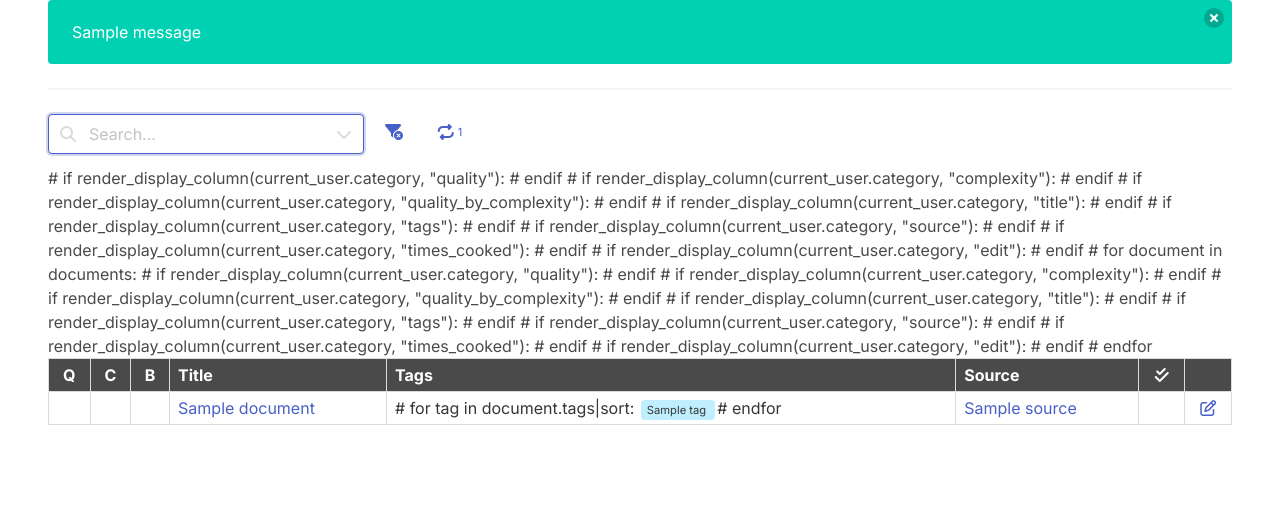
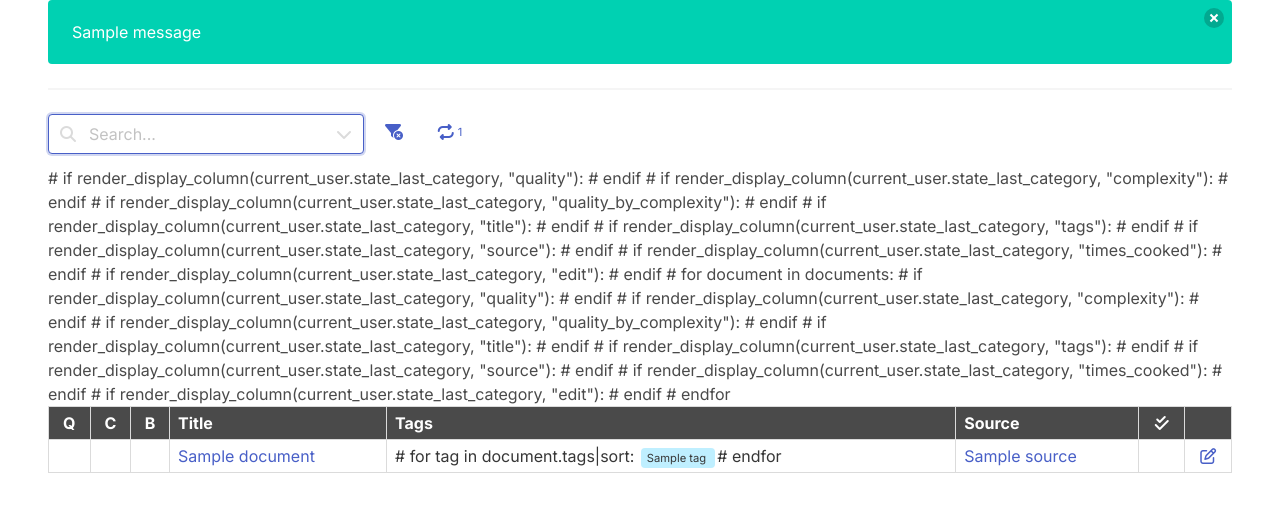
Before and after one commit to PBorocz/coctione_libri, a Python web app: template app/templates/main/display.html in a window 1280 px wide. Shown: the part 107-619 px from the top of the page. Run offline with Jinja, Linux system fonts and the light colour scheme; the template is opened without the code that fills it: most values are stand-ins (such as "Sample title", 1, 10 or a date in 2020); one stand-in notice (Sample message) is shown; some libraries are stand-ins or nearby versions.

Commit message:
Fix bug from incomplete rename of user.category to user.state_last_category.

```diff
--- a/app/blueprints/main/__init__.py
+++ b/app/blueprints/main/__init__.py
@@ -16,7 +16,7 @@
         Category.COOKING_RECIPES: {
             "complexity"            : True,
             "edit"                  : True,
-            "times_cooked"           : True,
+            "times_cooked"          : True,
             "quality"               : True,
             "quality_by_complexity" : True,
             "source"                : True,
@@ -26,7 +26,7 @@
         "default": { # All other categories..
             "complexity"            : False,
             "edit"                  : True,
-            "times_cooked"           : False,
+            "times_cooked"          : False,
             "quality"               : False,
             "quality_by_complexity" : False,
             "source"                : True,
--- a/app/templates/_navbar.html
+++ b/app/templates/_navbar.html
@@ -52,7 +52,7 @@
 		  <div class="select">
 			<select class="category_option" name="category" hx-post="/user/category" hx-target="#id_documents_div">
 			  # for category in categories:
-			  <option {% if current_user.category == category %}selected{% endif %} value="{{ category }}">{{ category }}</option>
+			  <option {% if current_user.state_last_category == category %}selected{% endif %} value="{{ category }}">{{ category }}</option>
 			  # endfor
 			</select>
 		  </div>
--- a/app/templates/main/hx/display_table_caption.html
+++ b/app/templates/main/hx/display_table_caption.html
@@ -28,7 +28,7 @@
 	# if search
 	Sorry, no documents meet your search criteria: <span class="is-italic">{{ search }}</span>
 	# else:
-	Sorry, you have no '{{ current_user.category }}' documents.
+	Sorry, you have no '{{ current_user.state_last_category }}' documents.
 	# endif
 	# endif
       </div>
--- a/app/templates/main/hx/display_table_thead.html
+++ b/app/templates/main/hx/display_table_thead.html
@@ -3,7 +3,7 @@
   <tr class="has-background-grey-dark">
 
     {# Quality #}
-    # if render_display_column(current_user.category, "quality"):
+    # if render_display_column(current_user.state_last_category, "quality"):
     <th id="th_quality"
 	    scope="col"
 	    class="has-text-white has-text-centered"
@@ -14,7 +14,7 @@
     # endif
 
     {# Complexity #}
-    # if render_display_column(current_user.category, "complexity"):
+    # if render_display_column(current_user.state_last_category, "complexity"):
     <th id="th_complexity"
 	    scope="col"
 	    class="has-text-white has-text-centered is-hidden-lt-tablet"
@@ -25,7 +25,7 @@
     # endif
 
     {# BangForBuck #}
-    # if render_display_column(current_user.category, "quality_by_complexity"):
+    # if render_display_column(current_user.state_last_category, "quality_by_complexity"):
     <th id="th_quality_by_complexity"
 	    scope="col"
 	    class="has-text-white has-text-centered"
@@ -36,7 +36,7 @@
     # endif
 
     {# Title #}
-    # if render_display_column(current_user.category, "title"):
+    # if render_display_column(current_user.state_last_category, "title"):
     <th id="th_title"
 	    scope="col"
 	    class="has-text-white"
@@ -47,7 +47,7 @@
     # endif
 
     {# Tags #}
-    # if render_display_column(current_user.category, "tags"):
+    # if render_display_column(current_user.state_last_category, "tags"):
     <th id="th_tags"
 	    scope="col"
 	    class="has-text-white"
@@ -58,7 +58,7 @@
     # endif
 
     {# Source #}
-    # if render_display_column(current_user.category, "source"):
+    # if render_display_column(current_user.state_last_category, "source"):
     <th id="th_source"
 	    scope="col"
 	    class="has-text-white is-hidden-lt-desktop"
@@ -70,7 +70,7 @@
     # endif
 
     {# Last Cooked #}
-    # if render_display_column(current_user.category, "times_cooked"):
+    # if render_display_column(current_user.state_last_category, "times_cooked"):
     <th id="th_times_cooked"
 	    scope="col"
 	    class="has-text-white has-text-centered is-hidden-lt-desktop"
@@ -83,7 +83,7 @@
     # endif
 
     {# Edit? #}
-    # if render_display_column(current_user.category, "edit"):
+    # if render_display_column(current_user.state_last_category, "edit"):
     <th scope="col"
 	class="disable-sort">
     </th>
--- a/app/templates/main/hx/display_table_tr.html
+++ b/app/templates/main/hx/display_table_tr.html
@@ -1,28 +1,28 @@
 <tr>
 
   {# Quality #}
-  # if render_display_column(current_user.category, "quality"):
+  # if render_display_column(current_user.state_last_category, "quality"):
   <td class="has-text-centered is-size-7" style="vertical-align: middle;">
     {{ document.quality_enum | default("", true) }}
   </td>
   # endif
 
   {# Complexity #}
-  # if render_display_column(current_user.category, "complexity"):
+  # if render_display_column(current_user.state_last_category, "complexity"):
   <td class="has-text-centered is-size-5 is-hidden-lt-tablet" style="vertical-align: middle;">
     {{ document.complexity_enum | default("", true) }}
   </td>
   # endif
 
   {# Quality_By_Complexity #}
-  # if render_display_column(current_user.category, "quality_by_complexity"):
+  # if render_display_column(current_user.state_last_category, "quality_by_complexity"):
   <td class="has-text-centered is-size-7" style="vertical-align: middle;">
     {{ document.quality_by_complexity | default("", true) }}
   </td>
   # endif
 
   {# Title #}
-  # if render_display_column(current_user.category, "title"):
+  # if render_display_column(current_user.state_last_category, "title"):
   <td style="vertical-align: middle;">
     <a href="/view/{{ document.id }}" target="_new">
       {{ document.title }}
@@ -31,7 +31,7 @@
   # endif
 
   {# Tag(s) #}
-  # if render_display_column(current_user.category, "tags"):
+  # if render_display_column(current_user.state_last_category, "tags"):
   <td style="vertical-align: middle;">
     <style>
      .tag-style {
@@ -57,7 +57,7 @@
   # endif
 
   {# Source #}
-  # if render_display_column(current_user.category, "source"):
+  # if render_display_column(current_user.state_last_category, "source"):
   <td class="is-hidden-lt-desktop" style="vertical-align: middle;">
     <style>
      .source-style {
@@ -77,14 +77,14 @@
   # endif
 
   {# Times Cooked #}
-  # if render_display_column(current_user.category, "times_cooked"):
+  # if render_display_column(current_user.state_last_category, "times_cooked"):
   <td class="has-text-centered is-hidden-lt-desktop" style="vertical-align: middle;">
     {{ document.times_cooked | default("", true) }}
   </td>
   # endif
 
   {# Edit Icon #}
-  # if render_display_column(current_user.category, "edit"):
+  # if render_display_column(current_user.state_last_category, "edit"):
   <td class="has-text-centered" style="vertical-align: middle;">
     <a href="/edit/{{ document.id }}">
       <span class="icon is-small is-right responsive-font">
--- a/app/templates/main/new.html
+++ b/app/templates/main/new.html
@@ -14,7 +14,7 @@
 	<input autofocus
 	       name="title"
 	       class="input mr-4 form-input"
-	       placeholder="New {{ current_user.category }} document..."
+	       placeholder="New {{ current_user.state_last_category }} document..."
 	>
       </div>
     </div>
```
